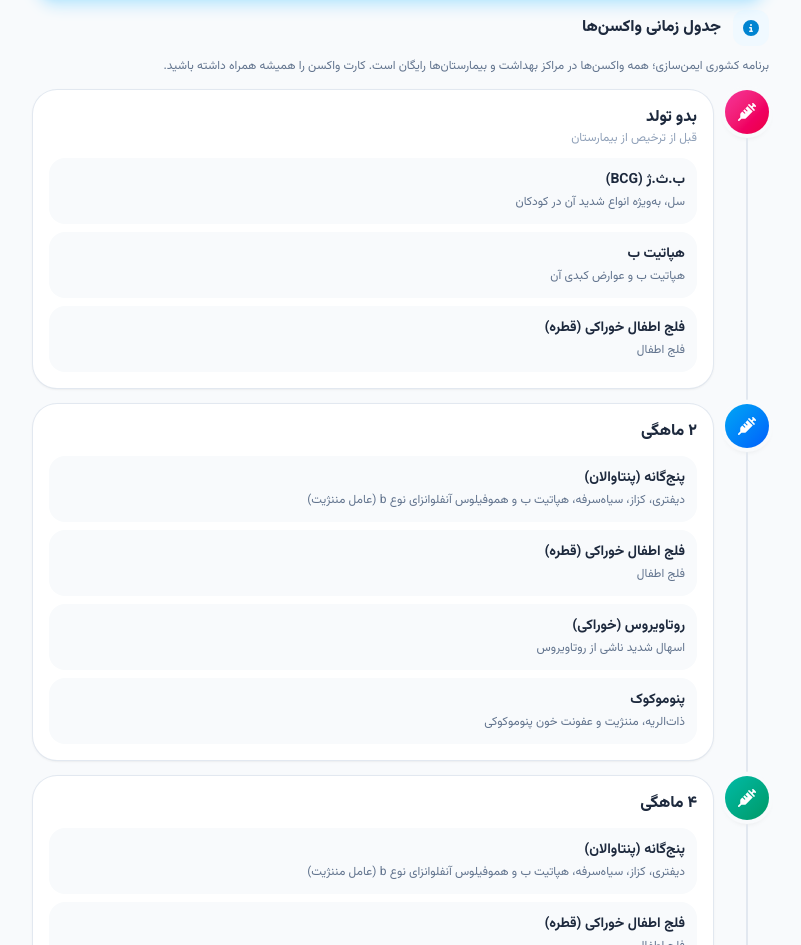
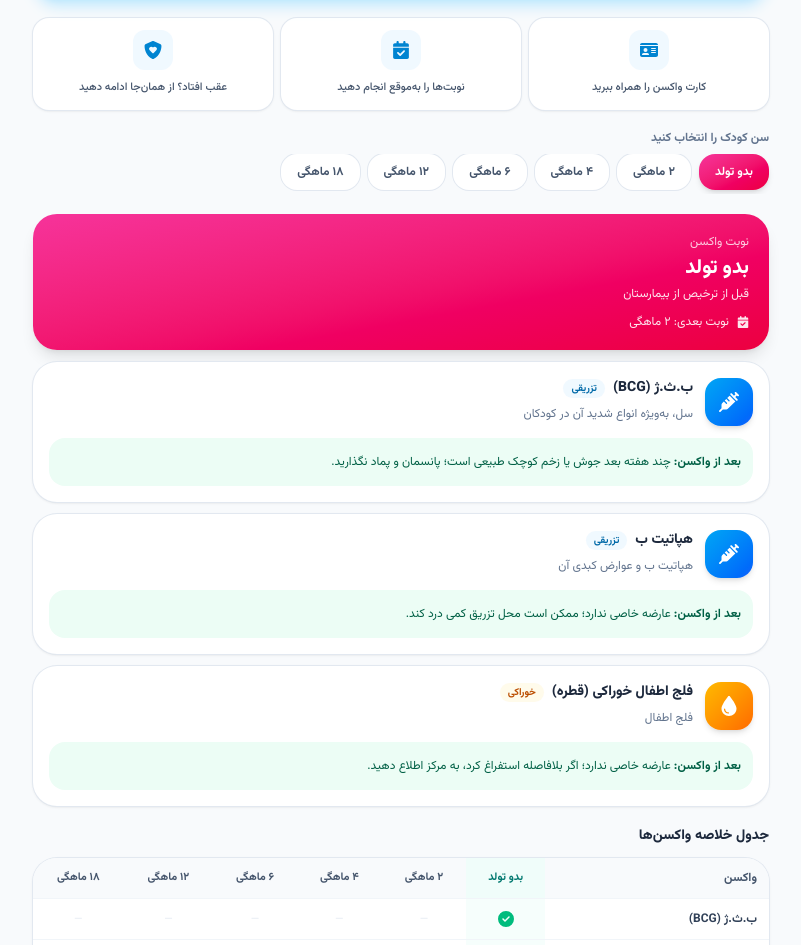
Before and after one commit to mohsenjamalpoor/kodak-man, a Next.js app: page /nutrition/vaccination in a window 1280 px wide. Shown: the part 307-1252 px from the top of the page, without its empty margins (239-1040 px from the left). Built offline with nearby package versions, Linux system fonts and the light colour scheme.

Commit message:
edit vaccination to project

```diff
--- a/src/app/nutrition/vaccination/page.js
+++ b/src/app/nutrition/vaccination/page.js
@@ -1,16 +1,28 @@
-import { FaSyringe, FaShieldHeart, FaCircleInfo } from "react-icons/fa6";
+import {
+  FaSyringe,
+  FaShieldHeart,
+  FaIdCard,
+  FaCalendarCheck,
+} from "react-icons/fa6";
 import PageHeader from "@/components/PageHeader";
 import InfoCard, { SectionTitle } from "@/components/InfoCard";
-import { schedule, vaccineInfo, careCards } from "@/data/vaccines";
+import VaccineSchedule from "@/components/VaccineSchedule";
+import { careCards } from "@/data/vaccines";
 
 export const metadata = { title: "واکسیناسیون" };
+
+const facts = [
+  { icon: FaIdCard, text: "کارت واکسن را همراه ببرید" },
+  { icon: FaCalendarCheck, text: "نوبت‌ها را به‌موقع انجام دهید" },
+  { icon: FaShieldHeart, text: "عقب افتاد؟ از همان‌جا ادامه دهید" },
+];
 
 export default function VaccinationPage() {
   return (
     <>
       <PageHeader icon={FaSyringe} title="واکسیناسیون" />
 
-      <div className="mx-auto max-w-3xl space-y-3 px-4 py-6">
+      <div className="mx-auto max-w-3xl space-y-5 px-4 py-6">
         {/* معرفی */}
         <section className="relative overflow-hidden rounded-3xl bg-linear-to-br from-sky-500 to-blue-600 p-5 text-white shadow-lg shadow-sky-200">
           <FaShieldHeart className="pointer-events-none absolute -bottom-6 -left-4 rotate-12 text-9xl text-white/10" />
@@ -20,70 +32,38 @@ export default function VaccinationPage() {
             </h2>
             <p className="mt-2 text-sm leading-7 text-sky-50">
               واکسن‌ها مهم‌ترین راه پیشگیری از بسیاری از بیماری‌های خطرناک
-              کودکان هستند. در این صفحه می‌بینید در هر سن چه واکسن‌هایی زده
-              می‌شود و والدین چه کارهایی باید انجام دهند.
+              کودکان هستند. سن کودک را انتخاب کنید تا واکسن‌های همان نوبت و
+              مراقبت‌های بعدش را ببینید.
             </p>
           </div>
         </section>
 
-        {/* جدول زمانی */}
-        <SectionTitle
-          icon={FaCircleInfo}
-          color="bg-sky-50 text-sky-600"
-          note="برنامه کشوری ایمن‌سازی؛ همه واکسن‌ها در مراکز بهداشت و بیمارستان‌ها رایگان است. کارت واکسن را همیشه همراه داشته باشید."
-        >
-          جدول زمانی واکسن‌ها
-        </SectionTitle>
+        {/* نکته‌های سریع */}
+        <div className="grid grid-cols-3 gap-2">
+          {facts.map(({ icon: Icon, text }) => (
+            <div
+              key={text}
+              className="flex flex-col items-center gap-2 rounded-2xl bg-white p-3 text-center shadow-sm ring-1 ring-slate-200"
+            >
+              <span className="grid h-10 w-10 place-items-center rounded-xl bg-sky-50 text-lg text-sky-600">
+                <Icon />
+              </span>
+              <p className="text-[11px] font-medium leading-5 text-slate-600">
+                {text}
+              </p>
+            </div>
+          ))}
+        </div>
 
-        <ol>
-          {schedule.map((s, i) => (
-            <li key={s.age} className="flex gap-3">
-              <div className="flex flex-col items-center">
-                <span
-                  className={`grid h-11 w-11 shrink-0 place-items-center rounded-full bg-linear-to-br ${s.color} text-lg text-white shadow-md ring-4 ring-slate-50`}
-                >
-                  <FaSyringe />
-                </span>
-                {i < schedule.length - 1 && (
-                  <span className="my-1 w-0.5 flex-1 rounded bg-slate-200" />
-                )}
-              </div>
-
-              <div className="mb-4 flex-1 rounded-3xl bg-white p-4 shadow-sm ring-1 ring-slate-200">
-                <h3 className="font-extrabold text-slate-800">{s.age}</h3>
-                {s.sub && <p className="text-xs text-slate-400">{s.sub}</p>}
-
-                <ul className="mt-3 space-y-2">
-                  {s.vaccines.map((k) => {
-                    const v = vaccineInfo[k];
-                    return (
-                      <li key={k} className="rounded-2xl bg-slate-50 p-3">
-                        <p className="text-sm font-bold text-slate-800">
-                          {v.name}
-                        </p>
-                        <p className="mt-0.5 text-xs leading-5 text-slate-500">
-                          {v.prevents}
-                        </p>
-                        {v.note && (
-                          <p className="mt-1 text-[11px] leading-5 text-amber-700">
-                            {v.note}
-                          </p>
-                        )}
-                      </li>
-                    );
-                  })}
-                </ul>
-              </div>
-            </li>
-          ))}
-        </ol>
+        {/* برنامه واکسن */}
+        <VaccineSchedule />
 
         {/* مراقبت‌ها */}
         <div className="pt-2">
           <SectionTitle
             icon={FaShieldHeart}
             color="bg-emerald-50 text-emerald-600"
-            note="والدین قبل، هنگام و بعد از واکسن چه کارهایی انجام دهند. برای دیدن جزئیات، روی هر مورد بزنید."
+            note="قبل، هنگام و بعد از واکسن چه کارهایی انجام دهیم؟ برای دیدن جزئیات، روی هر مورد بزنید."
           >
             مراقبت‌ها و کارهای والدین
           </SectionTitle>
--- /dev/null
+++ b/src/components/VaccineSchedule.js
@@ -0,0 +1,210 @@
+"use client";
+import { useState } from "react";
+import {
+  FaSyringe,
+  FaDroplet,
+  FaCircleCheck,
+  FaCalendarCheck,
+} from "react-icons/fa6";
+import { schedule, vaccineInfo } from "@/data/vaccines";
+
+const meta = {
+  bcg: {
+    oral: false,
+    tip: "چند هفته بعد جوش یا زخم کوچک طبیعی است؛ پانسمان و پماد نگذارید.",
+  },
+  hepb: {
+    oral: false,
+    tip: "عارضه خاصی ندارد؛ ممکن است محل تزریق کمی درد کند.",
+  },
+  opv: {
+    oral: true,
+    tip: "عارضه خاصی ندارد؛ اگر بلافاصله استفراغ کرد، به مرکز اطلاع دهید.",
+  },
+  ipv: { oral: false, tip: "قرمزی و درد محل تزریق گذراست." },
+  penta: { oral: false, tip: "تب خفیف و بی‌قراری تا ۱ یا ۲ روز طبیعی است." },
+  rota: {
+    oral: true,
+    tip: "اسهال یا استفراغ خفیف گذراست؛ استفراغ شدید یا خون در مدفوع نیاز به اورژانس دارد.",
+  },
+  pcv: { oral: false, tip: "قرمزی محل تزریق و تب خفیف گذراست." },
+  measles: {
+    oral: false,
+    tip: "تب یا بثورات خفیف حدود یک هفته بعد ممکن است دیده شود.",
+  },
+  mmr: {
+    oral: false,
+    tip: "تب یا بثورات خفیف حدود یک هفته بعد ممکن است دیده شود.",
+  },
+  dtp: { oral: false, tip: "درد و تورم محل تزریق و تب خفیف گذراست." },
+};
+
+const order = [
+  "bcg",
+  "hepb",
+  "opv",
+  "ipv",
+  "penta",
+  "rota",
+  "pcv",
+  "measles",
+  "mmr",
+  "dtp",
+];
+
+export default function VaccineSchedule() {
+  const [idx, setIdx] = useState(0);
+  const cur = schedule[idx];
+  const next = schedule[idx + 1];
+
+  return (
+    <div className="space-y-5">
+      {/* انتخاب سن */}
+      <div>
+        <p className="mb-2 text-xs font-bold text-slate-500">
+          سن کودک را انتخاب کنید
+        </p>
+        <div
+          role="tablist"
+          className="-mx-4 flex gap-2 overflow-x-auto px-4 pb-1 [scrollbar-width:none]"
+        >
+          {schedule.map((s, i) => (
+            <button
+              key={s.age}
+              role="tab"
+              aria-selected={i === idx}
+              onClick={() => setIdx(i)}
+              className={`shrink-0 rounded-2xl px-4 py-2.5 text-xs font-bold transition active:scale-95 ${
+                i === idx
+                  ? `bg-linear-to-br ${s.color} text-white shadow-md`
+                  : "bg-white text-slate-600 ring-1 ring-slate-200"
+              }`}
+            >
+              {s.age}
+            </button>
+          ))}
+        </div>
+      </div>
+
+      {/* واکسن‌های این سن */}
+      <section>
+        <div
+          className={`mb-3 rounded-3xl bg-linear-to-br ${cur.color} p-5 text-white shadow-lg`}
+        >
+          <p className="text-xs text-white/80">نوبت واکسن</p>
+          <h3 className="mt-1 text-xl font-extrabold">{cur.age}</h3>
+          {cur.sub && <p className="mt-1 text-xs text-white/90">{cur.sub}</p>}
+          {next && (
+            <p className="mt-3 flex items-center gap-2 text-xs text-white/90">
+              <FaCalendarCheck /> نوبت بعدی: {next.age}
+            </p>
+          )}
+        </div>
+
+        <ul className="space-y-3">
+          {cur.vaccines.map((k) => {
+            const v = vaccineInfo[k];
+            const m = meta[k];
+            return (
+              <li
+                key={k}
+                className="rounded-3xl bg-white p-4 shadow-sm ring-1 ring-slate-200"
+              >
+                <div className="flex items-start gap-3">
+                  <span
+                    className={`grid h-12 w-12 shrink-0 place-items-center rounded-2xl bg-linear-to-br text-xl text-white shadow-md ${
+                      m.oral
+                        ? "from-amber-400 to-orange-500"
+                        : "from-sky-500 to-blue-600"
+                    }`}
+                  >
+                    {m.oral ? <FaDroplet /> : <FaSyringe />}
+                  </span>
+                  <div className="min-w-0 flex-1">
+                    <div className="flex flex-wrap items-center gap-2">
+                      <h4 className="text-sm font-extrabold text-slate-800">
+                        {v.name}
+                      </h4>
+                      <span
+                        className={`rounded-full px-2 py-0.5 text-[10px] font-bold ${
+                          m.oral
+                            ? "bg-amber-50 text-amber-700"
+                            : "bg-sky-50 text-sky-700"
+                        }`}
+                      >
+                        {m.oral ? "خوراکی" : "تزریقی"}
+                      </span>
+                    </div>
+                    <p className="mt-1 text-xs leading-6 text-slate-500">
+                      {v.prevents}
+                    </p>
+                    {v.note && (
+                      <p className="mt-1 text-[11px] leading-5 text-amber-700">
+                        {v.note}
+                      </p>
+                    )}
+                  </div>
+                </div>
+                <p className="mt-3 rounded-2xl bg-emerald-50 p-3 text-xs leading-6 text-emerald-800">
+                  <span className="font-bold">بعد از واکسن: </span>
+                  {m.tip}
+                </p>
+              </li>
+            );
+          })}
+        </ul>
+      </section>
+
+      {/* جدول خلاصه */}
+      <section>
+        <h3 className="mb-3 text-sm font-extrabold text-slate-800">
+          جدول خلاصه واکسن‌ها
+        </h3>
+        <div className="overflow-x-auto rounded-3xl bg-white shadow-sm ring-1 ring-slate-200">
+          <table className="w-full min-w-[480px] text-center text-[11px]">
+            <thead>
+              <tr>
+                <th className="sticky right-0 min-w-32 bg-slate-50 p-3 text-right text-xs font-bold text-slate-600">
+                  واکسن
+                </th>
+                {schedule.map((s, i) => (
+                  <th
+                    key={s.age}
+                    className={`whitespace-nowrap p-2 font-bold ${
+                      i === idx
+                        ? "bg-teal-50 text-teal-700"
+                        : "bg-slate-50 text-slate-600"
+                    }`}
+                  >
+                    {s.age}
+                  </th>
+                ))}
+              </tr>
+            </thead>
+            <tbody>
+              {order.map((k) => (
+                <tr key={k} className="border-t border-slate-100">
+                  <th className="sticky right-0 bg-white p-3 text-right text-xs font-bold text-slate-700">
+                    {vaccineInfo[k].name}
+                  </th>
+                  {schedule.map((s, i) => (
+                    <td
+                      key={s.age}
+                      className={i === idx ? "bg-teal-50/60" : ""}
+                    >
+                      {s.vaccines.includes(k) ? (
+                        <FaCircleCheck className="mx-auto text-base text-emerald-500" />
+                      ) : (
+                        <span className="text-slate-200">—</span>
+                      )}
+                    </td>
+                  ))}
+                </tr>
+              ))}
+            </tbody>
+          </table>
+        </div>
+      </section>
+    </div>
+  );
+}
```
